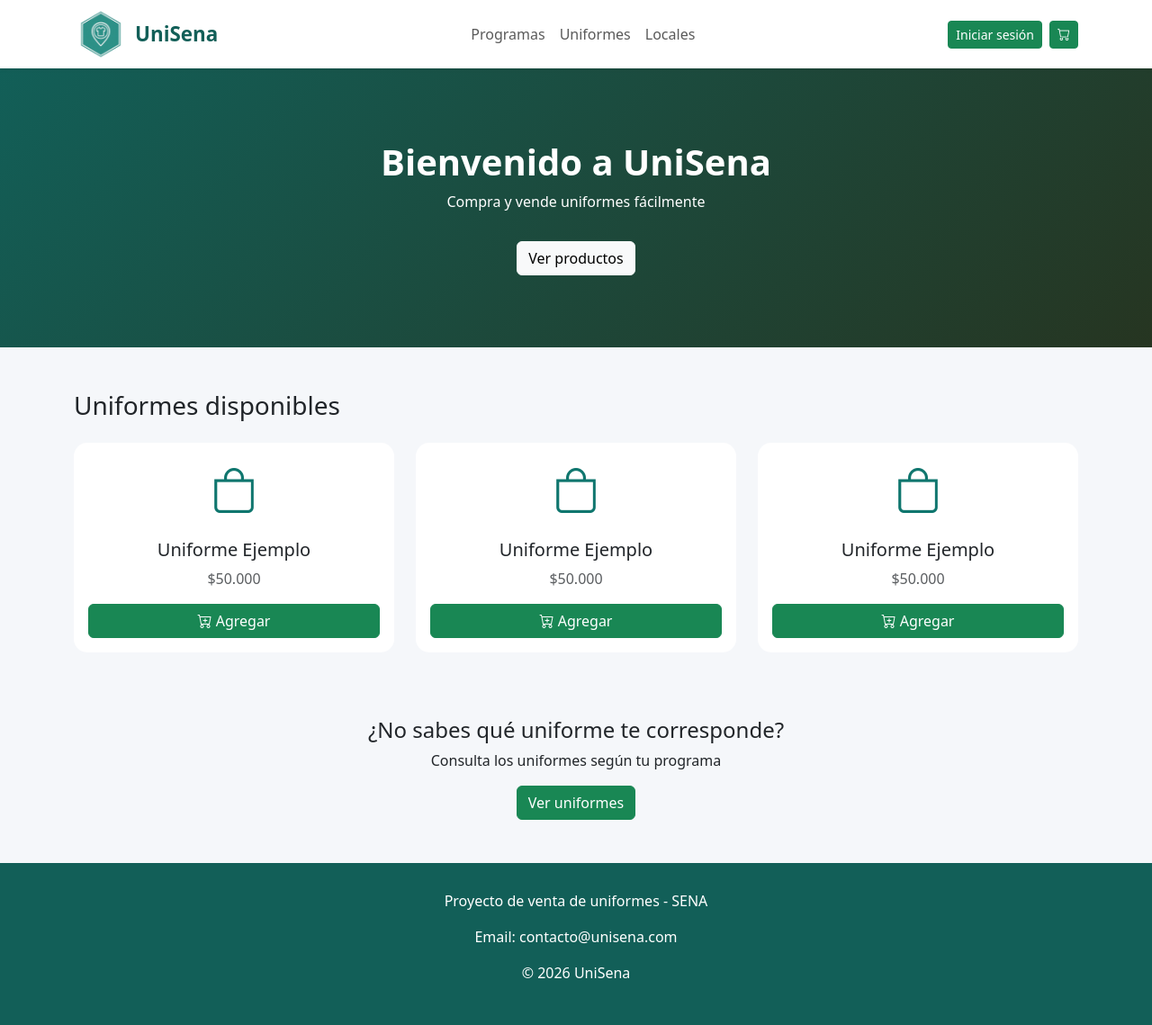
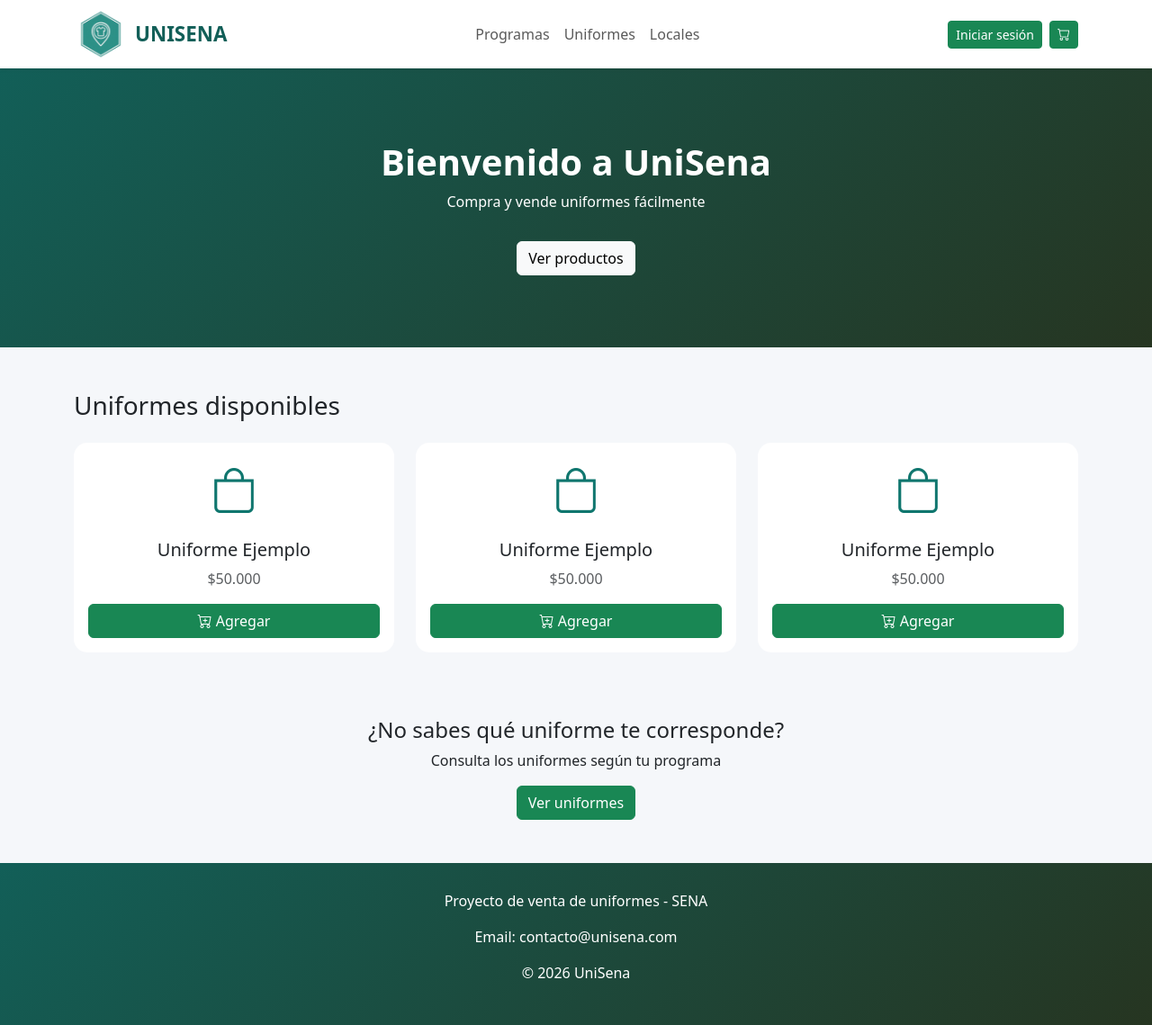
Before and after one commit to zackdino69/login-unisena, a Django app: page / in a window 1280 px wide. Shown: the whole page at 90% size. Run offline with Django 5.2, Linux system fonts and the light colour scheme.

Commit message:
implementación lading page

```diff
--- a/usuario/templates/inicio_cliente.html
+++ b/usuario/templates/inicio_cliente.html
@@ -45,7 +45,7 @@
       }
 
       .footer {
-        background-color: #125f58;
+        background: linear-gradient(135deg, #125f58, #263521);
         color: white;
         padding: 30px 0;
       }
@@ -68,7 +68,7 @@
       <div class="container">
         <div class="d-flex align-items-center gap-2">
           <img src="{% static 'img/logo.jpeg' %}" class="logo-sena" />
-          <span class="logo-text">UniSena</span>
+          <span class="logo-text">UNISENA</span>
         </div>
 
         <div class="collapse navbar-collapse justify-content-center">
```
